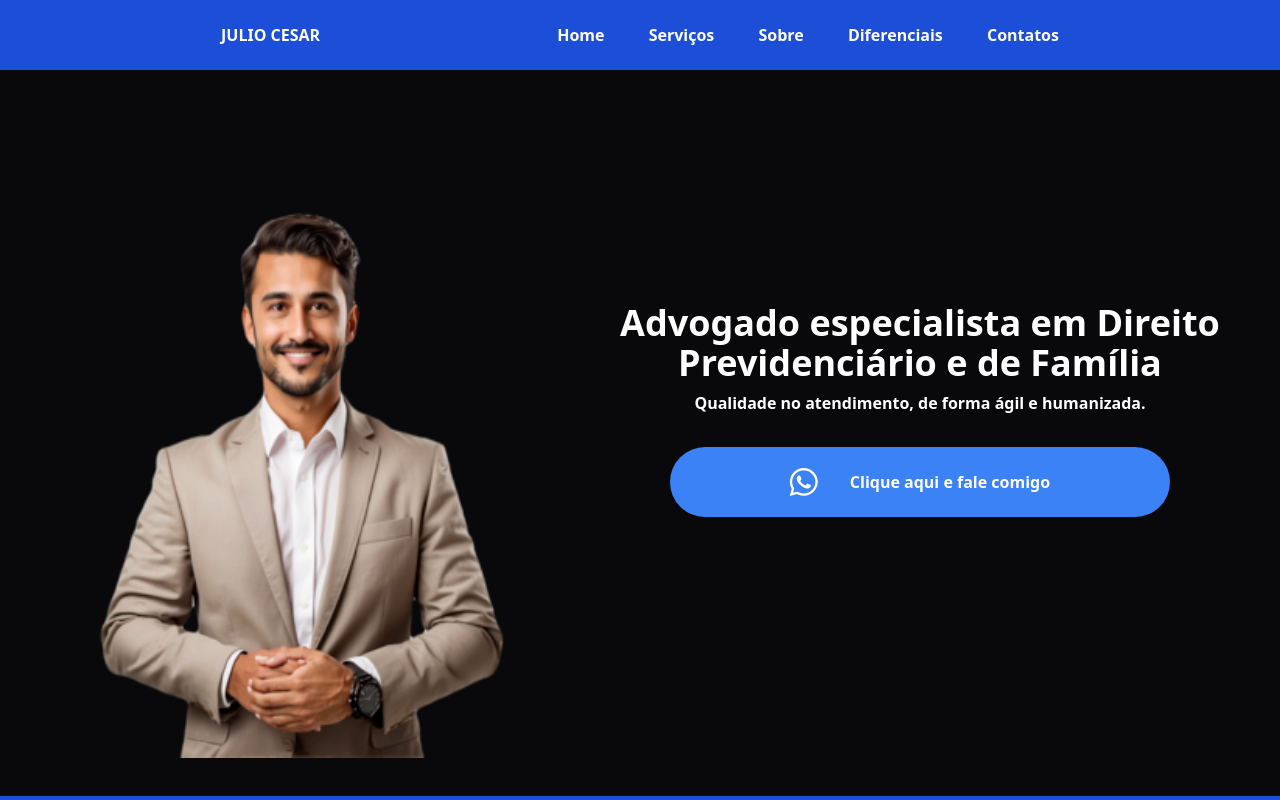
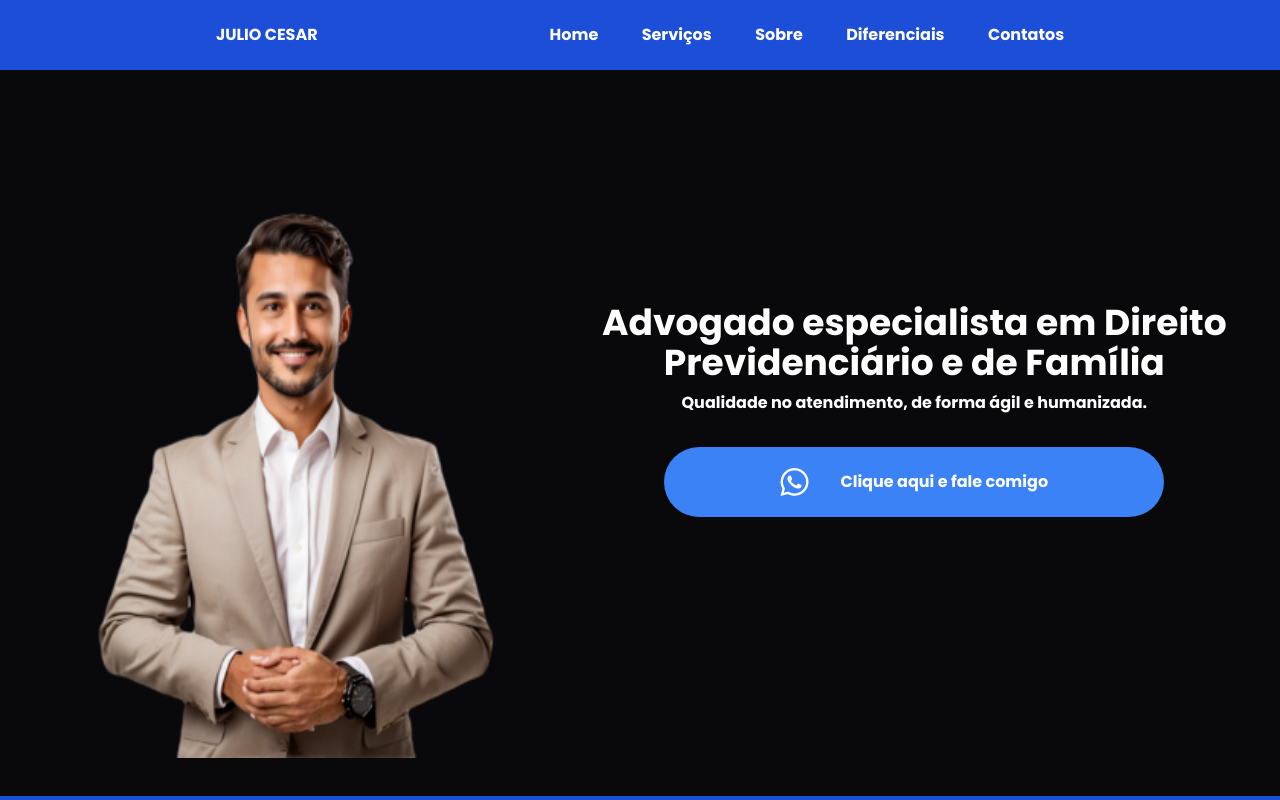
Before and after one commit to mizaeldragon/landing-page-advogado, a website: page index.html in a window 1280 px wide. Shown: the top 800 px of the page. Drawn offline with Linux system fonts and the light colour scheme.

Commit message:
feat: add font poppins

```diff
--- a/index.html
+++ b/index.html
@@ -15,7 +15,7 @@
     <link rel="stylesheet" href="./styles/style.css" />
     <title>Landing Page</title>
   </head>
-  <body>
+  <body class="font-Poppins">
     <header
       id="header"
       class="bg-zinc-950 w-full h-screen md:h-[800px] lg:h-[800px] border-b-4 border-blue-700"
--- a/styles/style.css
+++ b/styles/style.css
@@ -1,6 +1,8 @@
 @tailwind base;
 @tailwind components;
 @tailwind utilities;
+
+@import url("https://fonts.googleapis.com/css2?family=Poppins:wght@400;500;600;700&display=swap");
 
 .menu-mobile {
   background: black;
--- a/tailwind.config.js
+++ b/tailwind.config.js
@@ -2,7 +2,11 @@
 module.exports = {
   content: ["./**/*.{html,js}"],
   theme: {
-    extend: {},
+    extend: {
+      fontFamily: {
+        Poppins: ["Poppins", "sans-serif"],
+      },
+    },
   },
   plugins: [],
 };
```
Also changed, not shown: styles/output.css.
